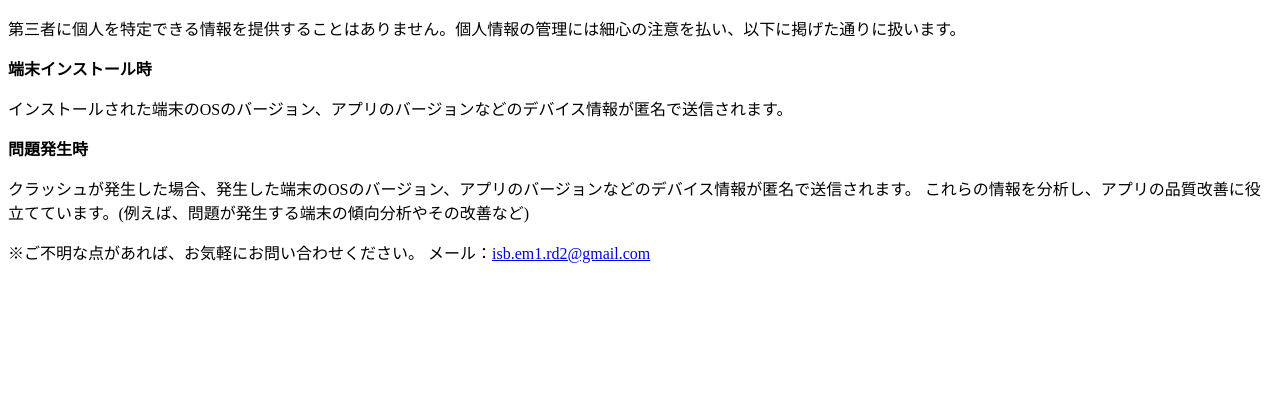
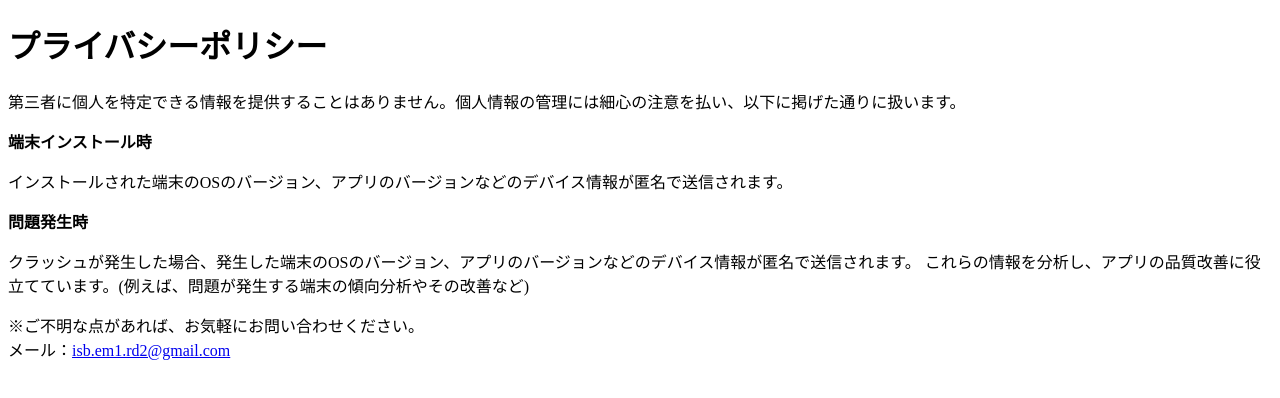
Before and after one commit to isb-em1/PrivacyPolicy, a plain HTML site: page index.html in a window 1280 px wide. Drawn offline with Linux system fonts and the light colour scheme.

Commit message:
Update index.html

```diff
--- a/index.html
+++ b/index.html
@@ -3,21 +3,25 @@
       <head>
         <meta charset='utf-8'>
         <meta name='viewport' content='width=device-width'>
-        <title>プライバシーポリシー</title>
       </head>
       <body>
+        <h1>プライバシーポリシー</h1>
+
         <p>第三者に個人を特定できる情報を提供することはありません。個人情報の管理には細心の注意を払い、以下に掲げた通りに扱います。</p>
+
         <strong>端末インストール時</strong>
             <p>
               インストールされた端末のOSのバージョン、アプリのバージョンなどのデバイス情報が匿名で送信されます。
             </p>
+
         <strong>問題発生時</strong>
             <p>
               クラッシュが発生した場合、発生した端末のOSのバージョン、アプリのバージョンなどのデバイス情報が匿名で送信されます。
               これらの情報を分析し、アプリの品質改善に役立てています。(例えば、問題が発生する端末の傾向分析やその改善など)
             </p>
+
         <p>
-          ※ご不明な点があれば、お気軽にお問い合わせください。
+          ※ご不明な点があれば、お気軽にお問い合わせください。<br>
             メール：<a href="mailto:isb.em1.rd2@gmail.com">isb.em1.rd2@gmail.com</a>
         </p>
       </body>
```
